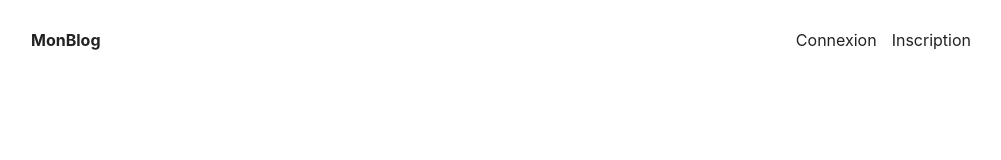
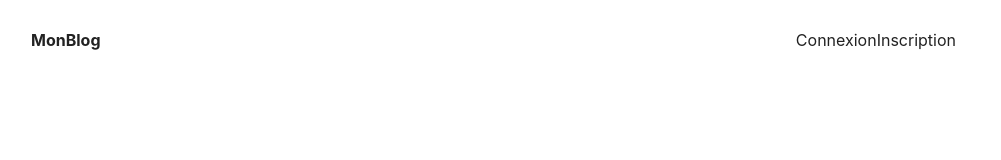
Before and after one commit to Kevin-HA-KHA/mern-blog, a React (Create React App) app in the folder client/: page / in a window 1280 px wide. Shown: the top 160 px of the page, without its empty margins (139-1140 px from the left). Built offline with nearby package versions, Linux system fonts and the light colour scheme; no server answers.

Commit message:
init auth0

```diff
--- a/client/package.json
+++ b/client/package.json
@@ -3,10 +3,12 @@
   "version": "0.1.0",
   "private": true,
   "dependencies": {
+    "@auth0/auth0-react": "^2.2.4",
     "@testing-library/jest-dom": "^5.17.0",
     "@testing-library/react": "^13.4.0",
     "@testing-library/user-event": "^13.5.0",
     "date-fns": "^3.3.1",
+    "dotenv": "^16.4.5",
     "react": "^18.2.0",
     "react-dom": "^18.2.0",
     "react-quill": "^2.0.0",
--- a/client/src/Header.js
+++ b/client/src/Header.js
@@ -3,10 +3,11 @@ import {Link} from "react-router-dom";
 import { useContext } from "react";
 import { UserContext } from "./UserContext";
 import apiConfig from "./apiConfig";
+import LoginButton from "./components/LoginButton";
+import LogoutButton from "./components/LogoutButton";
 
 export default function Header() {
   const {setUserInfo, userInfo} = useContext(UserContext);
-
   useEffect(() => {
     fetch(`${apiConfig.apiUrl}/profile`, {
       method: 'GET',
@@ -40,20 +41,8 @@ export default function Header() {
       <header>
         <Link to="/" className="logo">MonBlog</Link>
         <nav>
-          {username && (
-            <>
-              <div>Bonjour <span className="headerUsername">{username}</span>,</div>
-              <Link to="/create">Créer un nouveau post</Link>
-              <Link onClick={logout}>Déconnexion</Link>
-            </>
-          )}
-          {!username && (
-            <>
-              <Link to="/login">Connexion</Link>
-              <Link to="/register">Inscription</Link>
-            </>
-          )}
-
+          <LoginButton />
+          <LogoutButton />
           {/* <a href="/login">Connexion</a> */}
           {/* <a href="">Inscription</a> */}
         </nav>
--- /dev/null
+++ b/client/src/components/LoginButton.js
@@ -0,0 +1,20 @@
+import React from 'react'
+import {useAuth0} from '@auth0/auth0-react';
+import {Link} from "react-router-dom";
+
+function LogoutButton() {
+    const {loginWithRedirect, isAuthenticated} = useAuth0();
+
+    return (
+        <div>
+          {!isAuthenticated && (
+            <>
+              <Link to="#" onClick={() => loginWithRedirect()}>Connexion</Link>
+              <Link to="/register">Inscription</Link>
+            </>
+          )}
+        </div>
+    )
+}
+
+export default LogoutButton
--- /dev/null
+++ b/client/src/components/LogoutButton.js
@@ -0,0 +1,21 @@
+import React from 'react'
+import {useAuth0} from '@auth0/auth0-react';
+import {Link} from "react-router-dom";
+
+function LogoutButton() {
+    const {logout, isAuthenticated} = useAuth0();
+
+    return (
+        <div>
+          {isAuthenticated && (
+            <>
+              <div>Bonjour <span className="headerUsername">utilisateur</span>,</div>
+              <Link to="/create">Créer un nouveau post</Link>
+              <Link onClick={() => logout()}>Déconnexion</Link>
+            </>
+          )}
+        </div>
+    )
+}
+
+export default LogoutButton
--- a/client/src/index.js
+++ b/client/src/index.js
@@ -4,12 +4,20 @@ import './index.css';
 import App from './App';
 import reportWebVitals from './reportWebVitals';
 import { BrowserRouter } from 'react-router-dom';
+import {Auth0Provider} from '@auth0/auth0-react';
+require('dotenv').config();
+
+
+const domain = process.env.AUTH0_DOMAIN;
+const clientId = process.env.AUTH0_CLIENT_ID;
 
 const root = ReactDOM.createRoot(document.getElementById('root'));
 root.render(
   <React.StrictMode>
     <BrowserRouter>
-      <App />
+      <Auth0Provider domain={domain} clientId={clientId} redirectUri={window.location.origin}>
+        <App />
+      </Auth0Provider>
     </BrowserRouter>
   </React.StrictMode>
 );
```
Also changed, not shown: 1 other file (tests, documents, lock files or other folders).
